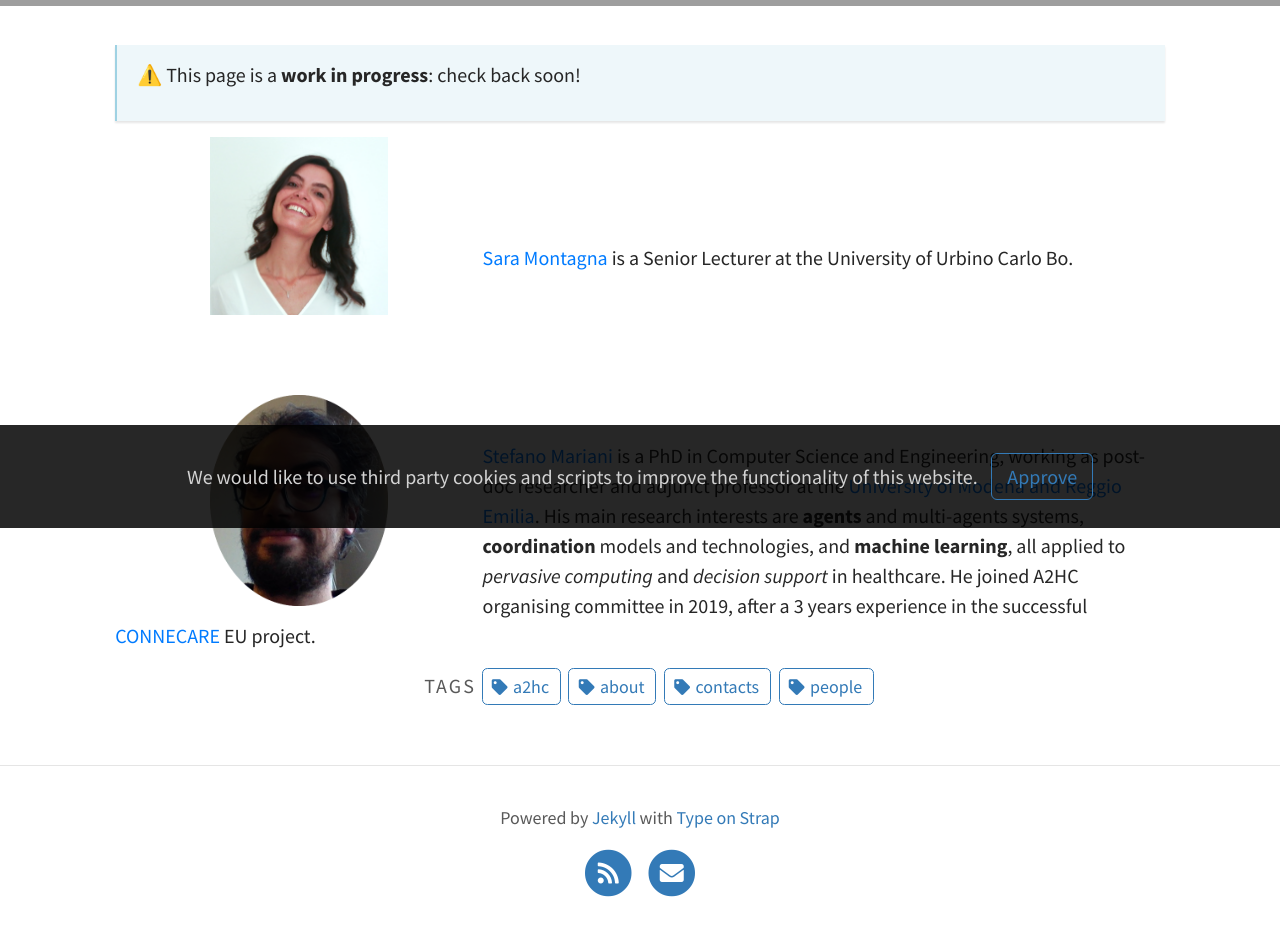
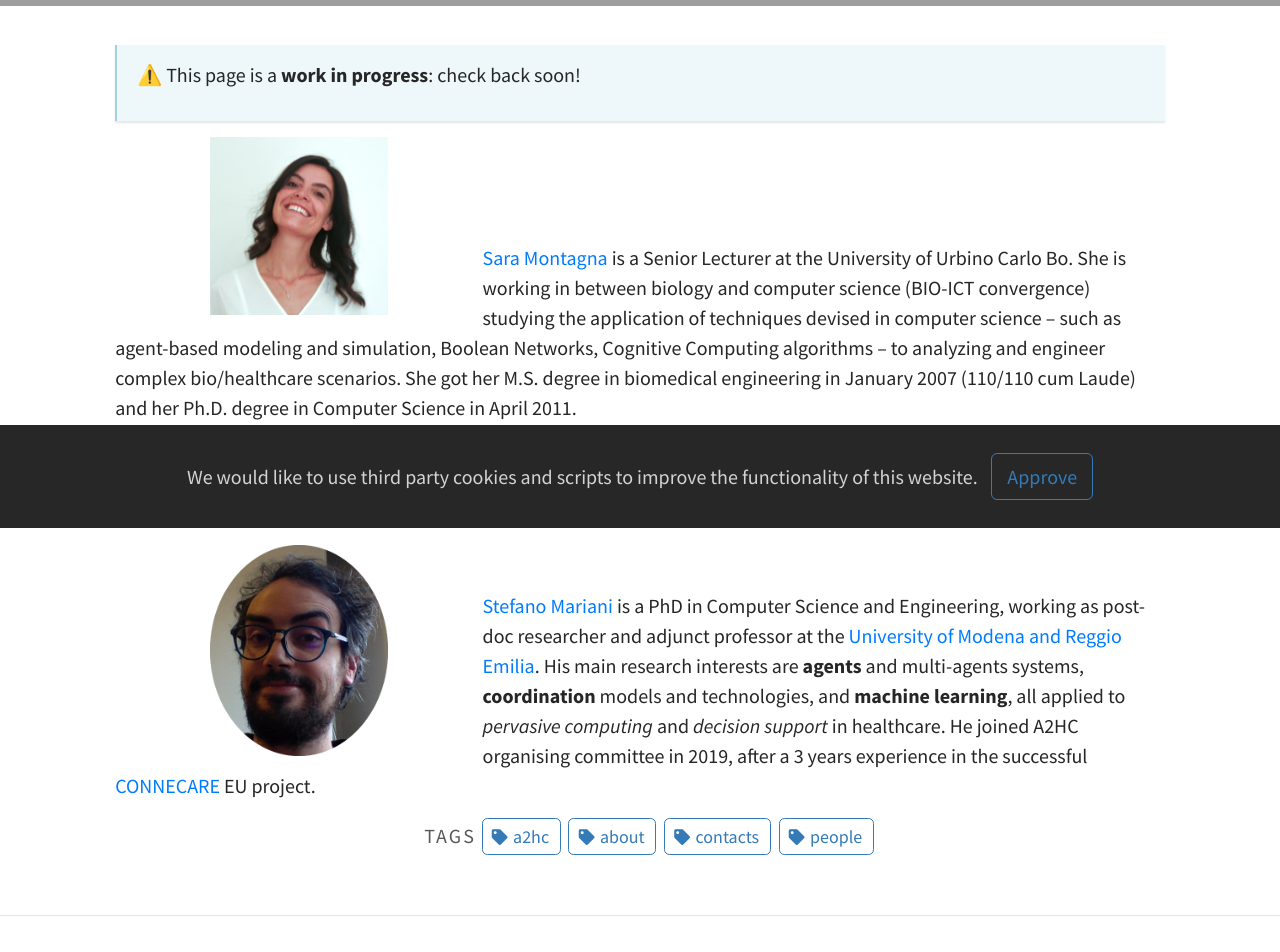
Before and after one commit to A2HC/a2hc.website, a Jekyll site: the page built from pages/people.md, in a window 1280 px wide. Shown: the part 372-1324 px from the top of the page. Built offline with Jekyll 4.4.1, drawn with Linux system fonts in a browser that asks for light colours; grey boxes are pictures that could not be loaded.

Commit message:
Sara's Bio

```diff
--- a/pages/people.md
+++ b/pages/people.md
@@ -17,7 +17,7 @@ bootstrap: true
 <br />
 <br />
 
-[Sara Montagna](https://www.uniurb.it/persone/sara-montagna) is a Senior Lecturer at the University of Urbino Carlo Bo.
+[Sara Montagna](https://www.uniurb.it/persone/sara-montagna) is a Senior Lecturer at the University of Urbino Carlo Bo. She is working in between biology and computer science (BIO-ICT convergence) studying the application of techniques devised in computer science -- such as agent-based modeling and simulation, Boolean Networks, Cognitive Computing algorithms -- to analyzing and engineer complex bio/healthcare scenarios. She got her M.S. degree in biomedical engineering in January 2007 (110/110 cum Laude) and her Ph.D. degree in Computer Science in April 2011.
 
 <br />
 <br />
```
